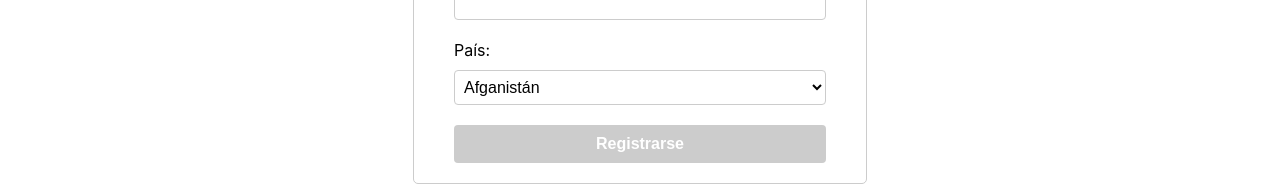
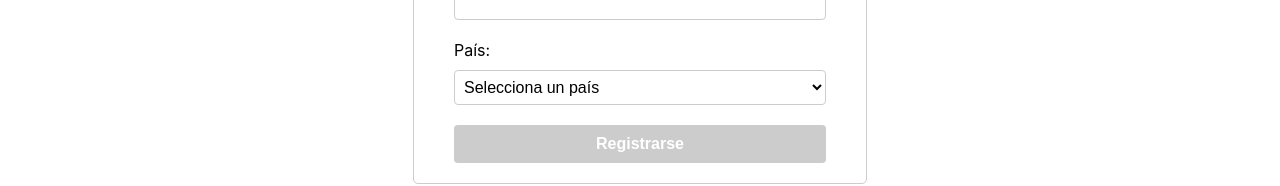
Before and after one commit to Santiago-Pinto/deli-FE, a React (Create React App) app: page / in a window 1280 px wide. Shown: the part 499-685 px from the top of the page. Built offline with nearby package versions, Linux system fonts and the light colour scheme.

Commit message:
Updated countries list

```diff
--- a/src/components/Footer/Footer.tsx
+++ b/src/components/Footer/Footer.tsx
@@ -1,6 +1,5 @@
 import "./FooterStyles.css";
 import deliLogoOrange from "../../assets/deli-logo-orange.png";
-import deliLogoWhite from "../../assets/deli-logo-white.png";
 
 
 export const Footer = () => {
--- a/src/const/signup.ts
+++ b/src/const/signup.ts
@@ -36,6 +36,7 @@ export const fields = [
 ];
 
 export const countries = [
+  "Selecciona un país",
   "Afganistán",
   "Albania",
   "Argelia",
--- a/src/pages/Home/Home.tsx
+++ b/src/pages/Home/Home.tsx
@@ -6,9 +6,10 @@ import { Dropdown } from "../../components/Dropdown/Dropdown";
 import { Button } from "../../components/Button/Button";
 import { useNavigate } from "react-router-dom";
 import { Snackbar } from "../../components/Snackbar/Snackbar";
-import "./HomeStyles.css";
 import { createAccount } from "../../services/account";
 import { statusCodes } from "../../const/statusCodes";
+import "./HomeStyles.css";
+
 
 export const Home = () => {
   const [formData, setFormData] = useState({
@@ -57,7 +58,8 @@ export const Home = () => {
     !isNaN(Number(age)) &&
     Number(age) > 0 &&
     userName.trim() !== "" &&
-    country.trim() !== "";
+    country.trim() !== "" &&
+    country !== countries[0];
 
   return (
     <main className="content">
```
